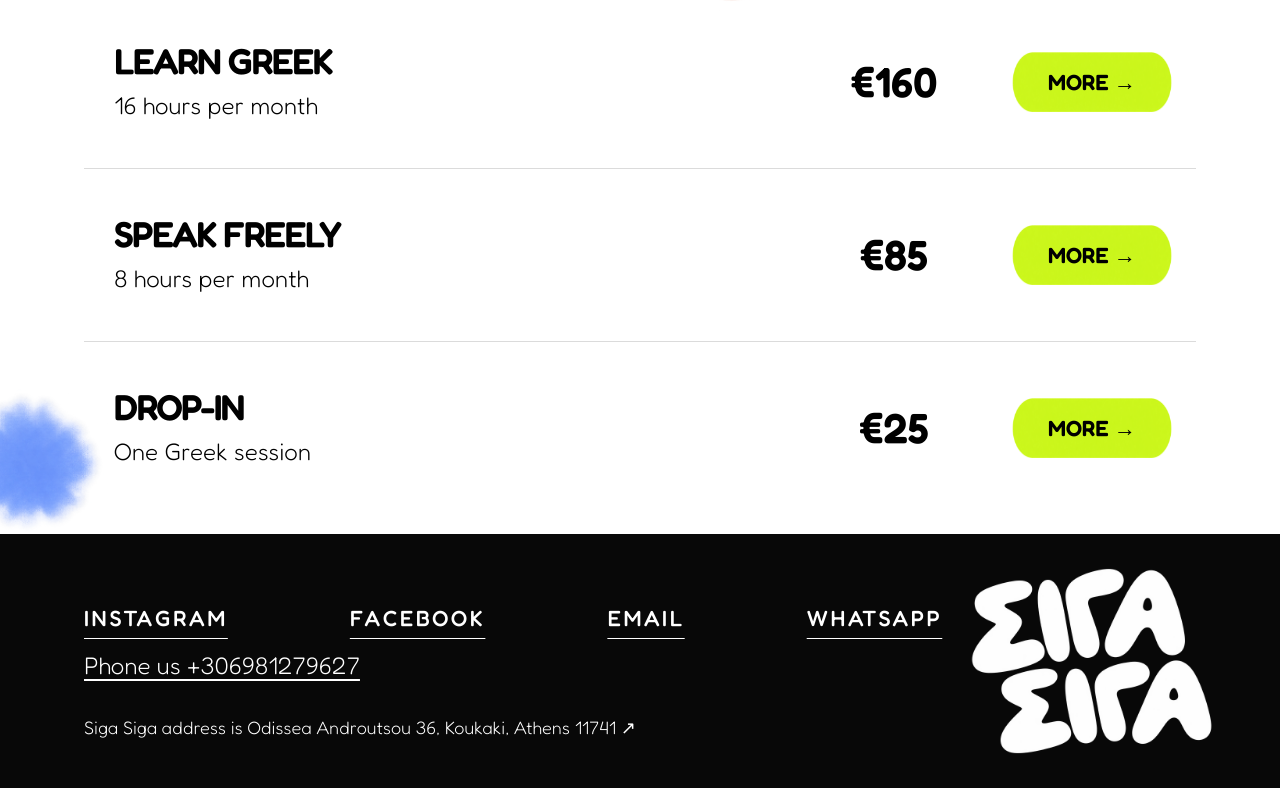
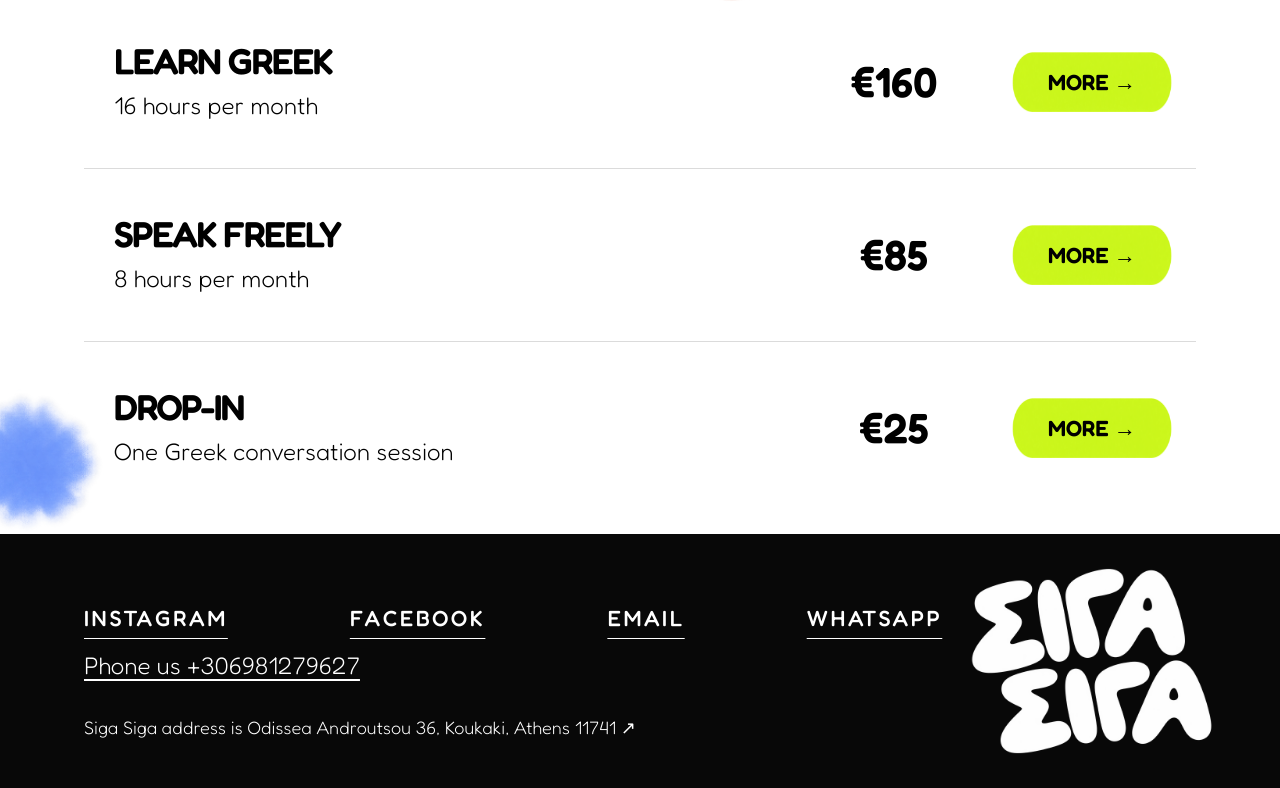
Before and after one commit to chicky99a/Sigasiga, a Next.js app: page / in a window 1280 px wide. Shown: the part 2447-3235 px from the top of the page. Built offline with nearby package versions, Linux system fonts and the light colour scheme.

Commit message:
Clarify drop-in course description

```diff
--- a/data/courses.js
+++ b/data/courses.js
@@ -3,6 +3,6 @@ export const courses = [
     expanded: ['4 weeks · Twice a week · In person / Online', 'Dynamic, fun, and engaging classes designed to get you speaking Greek and falling in love with Greece and its culture.'] },
   { id: 'speak-freely', name: 'SPEAK FREELY', details: '8 hours per month', price: 85,
     expanded: ['4 sessions · Once a week'] },
-  { id: 'drop-in', name: 'DROP-IN', details: 'One Greek session', price: 25,
+  { id: 'drop-in', name: 'DROP-IN', details: 'One Greek conversation session', price: 25,
     expanded: ['For students at A1+ level and above.', 'Drop in for an hour of guided conversation with our experienced Greek teachers, with no commitment.', "We'll talk about everyday situations we all encounter but don't always feel confident handling in Greek. The idea is simple: get the conversation flowing, practice speaking naturally, and build your confidence along the way."] },
 ];
```
